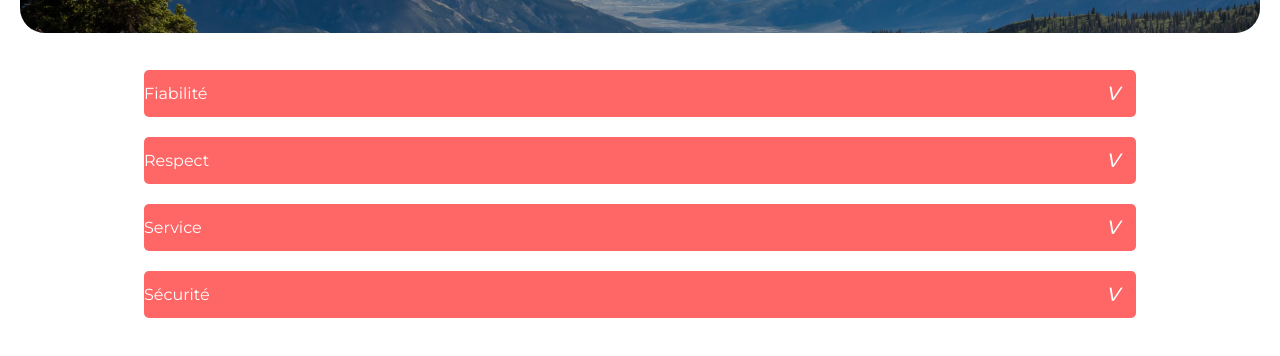
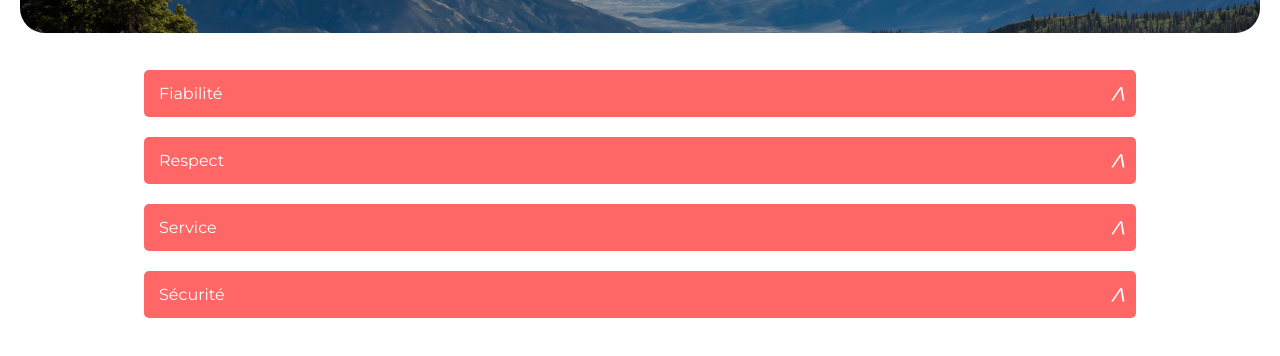
Before and after one commit to marie-lourdes/site-kasa, a React (Create React App) app in the folder Front-end/: page /about in a window 1280 px wide. Shown: the part 360-716 px from the top of the page. Built offline with nearby package versions, Linux system fonts and the light colour scheme; no server answers.

Commit message:
styledCollapse: padding panel content

```diff
--- a/Front-end/src/components/Collapse/StyledCollapse.js
+++ b/Front-end/src/components/Collapse/StyledCollapse.js
@@ -1,18 +1,19 @@
 import styled from "styled-components"
 
 //Rc- collapse
-import Collapse, { Panel } from "rc-collapse"
+import RcCollapse, { Panel } from "rc-collapse"
 
 import colors from "../../utils/colors"
 
-const StyledCollapseContainer = styled(Collapse)`
+const StyledCollapseContainer = styled(RcCollapse)`
  width: 80%;
 `
-const StyledPanel = styled(Panel)`
+const StyledPanel = styled(RcCollapse.Panel)`
 background: ${colors.backgroundMain};
 margin-bottom: 20px;
 position: relative;
 line-height: 1.5em;
+
 
 width: 100%;
 &, .my-header-class {
@@ -25,6 +26,10 @@ width: 100%;
     height: 47px;
     cursor: pointer;
    line-height: 47px;
+   padding-left: 15px;
+}
+.rc-collapse-content-box{
+    padding: 20px 10px 0 10px;;
 }
 
 .rc-collapse-expand-icon i.arrow {
--- a/Front-end/src/components/Collapse/index.jsx
+++ b/Front-end/src/components/Collapse/index.jsx
@@ -24,14 +24,14 @@ function CollapseAbout({ children }) {
                 contentPanel.map(({ title, content }, index) =>
                     <StyledPanel
 
-                        Key={`${index}-${key}`}
-                        arrow={!openPanel ? "bottom-arrow" : "top-arrow"}
+                        key={`${index}-${key}`}
+                        arrow={openPanel ? "bottom-arrow" : "bottom-bottom"}
                         header={title}
                         value={key}
                         headerClass="my-header-class"
                         className="title-collapse"
                         showArrow={true}
-                        onChange={activeKey} onClick={() => setPanel(({ children }) => !children && openPanel ? false : true)}>
+                        onClick={() => setPanel(({ children }) => !children && openPanel ? false : true)}>
                         {content}
                     </StyledPanel>
                 )
```
